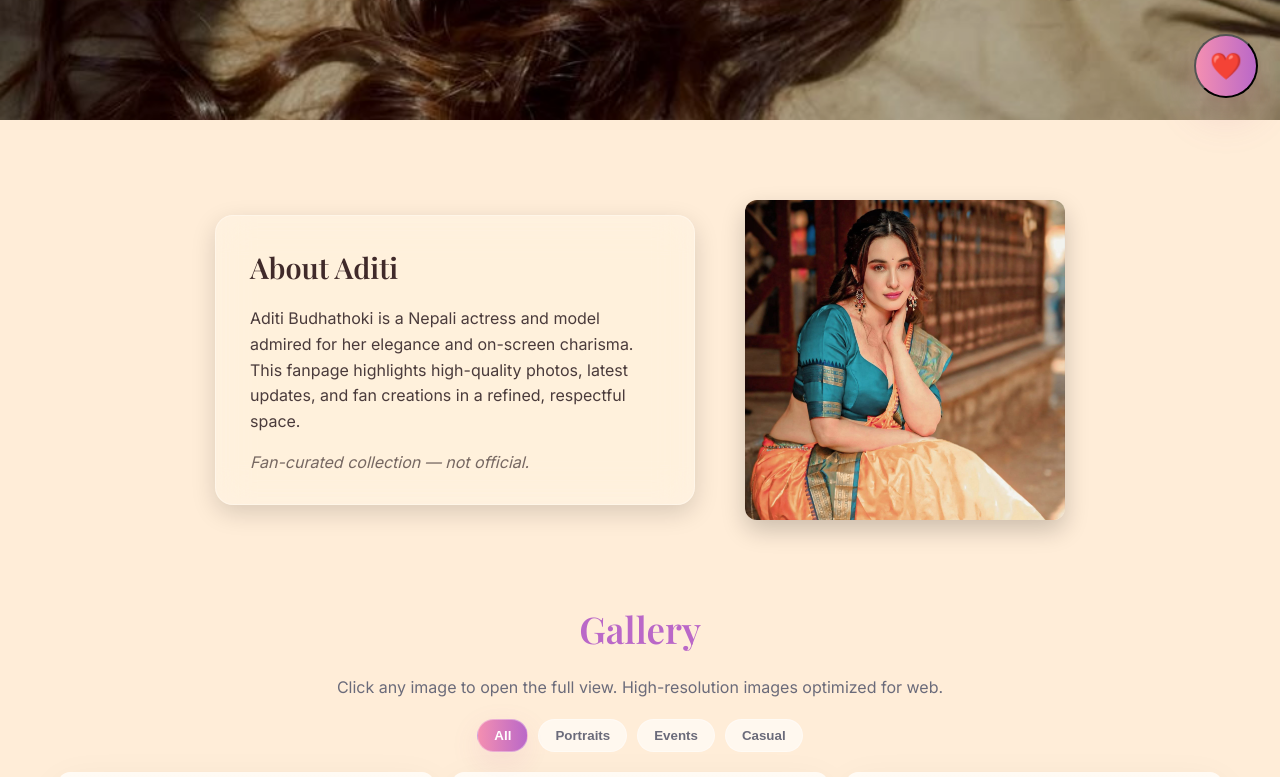
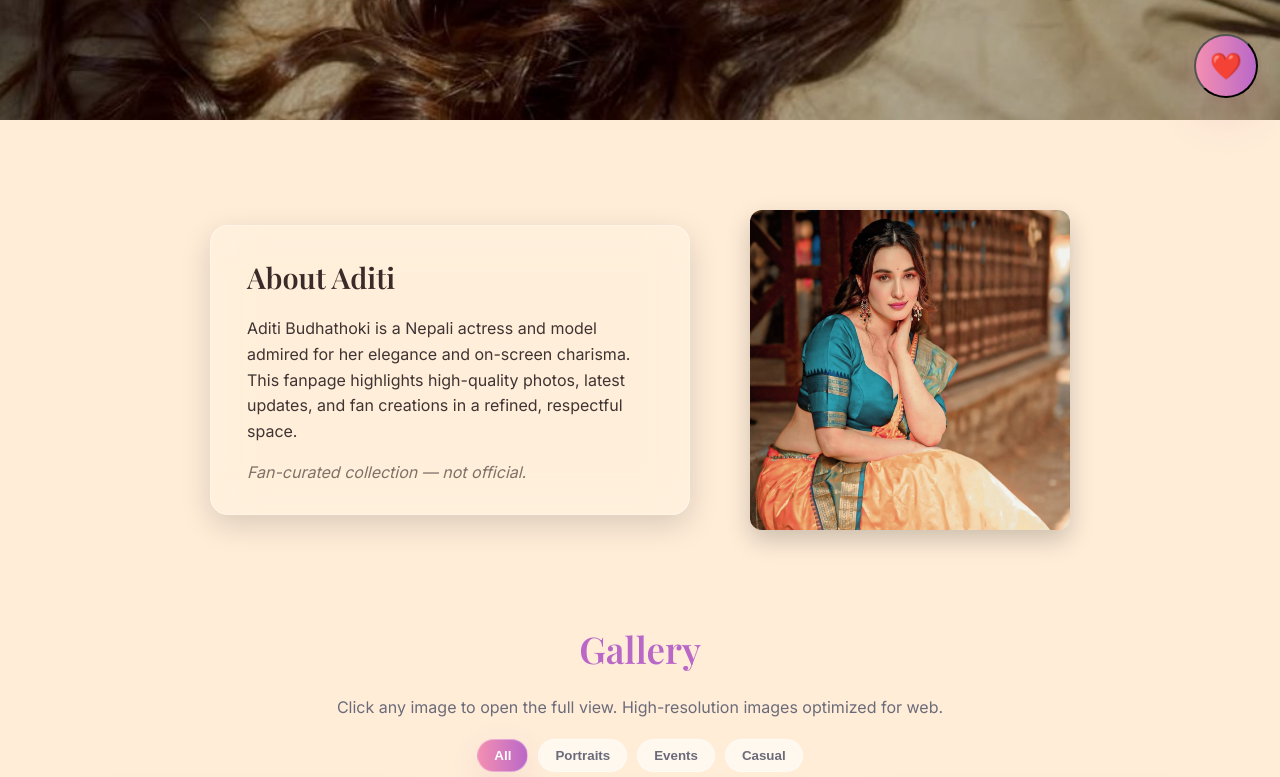
Before and after one commit to imperialknight2997-sketch/Aditilicious, a plain HTML site: page index.html in a window 1280 px wide. Shown: the part 680-1457 px from the top of the page. Drawn offline with nearby package versions, Linux system fonts and the light colour scheme.

Commit message:
Update index.html

```diff
--- a/index.html
+++ b/index.html
@@ -172,8 +172,8 @@
     /* ===== ABOUT SECTION ===== */
     /* ===== ABOUT SECTION ===== */
 .about-section {
-  background: transparent; /* use site’s beige background */
-  padding: 80px 5%;
+  background: transparent; /* remove lilac */
+  padding: 90px 5%;
   text-align: center;
   position: relative;
 }
@@ -183,47 +183,41 @@
   flex-wrap: wrap;
   justify-content: center;
   align-items: center;
-  gap: 50px;
+  gap: 60px;
   max-width: 1100px;
   margin: 0 auto;
 }
 
-/* ========== GLASS BLUR CARD ========== */
+/* ===== iOS STYLE GLASS BLUR CARD ===== */
 .frosted-card {
-  position: relative;
-  padding: 28px 34px;
+  padding: 28px 36px;
   border-radius: 18px;
-
-  /* glassmorphism background (soft transparent beige tint) */
-  background: rgba(255, 255, 255, 0.25);
-  backdrop-filter: blur(18px) saturate(1.3);
-  -webkit-backdrop-filter: blur(18px) saturate(1.3);
-
-  /* soft border & shadow */
+  background: rgba(255, 255, 255, 0.2); /* translucent white layer */
+  backdrop-filter: blur(22px) saturate(1.3);
+  -webkit-backdrop-filter: blur(22px) saturate(1.3);
   border: 1px solid rgba(255, 255, 255, 0.3);
-  box-shadow: 0 8px 25px rgba(0, 0, 0, 0.15);
-
-  color: #3b2f2f;
+  box-shadow: 0 10px 30px rgba(0, 0, 0, 0.15);
+  color: #2e2e2e;
+  max-width: 480px;
   text-align: left;
-  max-width: 480px;
-  transition: transform 0.2s ease, box-shadow 0.2s ease;
+  transition: transform 0.25s ease, box-shadow 0.25s ease;
 }
 
 .frosted-card:hover {
   transform: translateY(-4px);
-  box-shadow: 0 12px 35px rgba(0, 0, 0, 0.2);
+  box-shadow: 0 15px 40px rgba(0, 0, 0, 0.2);
 }
 
-/* text styles */
+/* Typography */
 .frosted-card h2 {
   font-size: 1.8rem;
   margin-bottom: 12px;
-  color: #402a2a;
+  color: #3b2a2a;
 }
 
 .frosted-card p {
   font-size: 1rem;
-  color: #4a3b3b;
+  color: #3f3333;
   line-height: 1.6;
 }
 
@@ -231,10 +225,10 @@
   display: block;
   margin-top: 12px;
   font-style: italic;
-  color: rgba(60, 45, 45, 0.7);
+  color: rgba(60, 45, 45, 0.65);
 }
 
-/* ========== IMAGE STYLING ========== */
+/* ===== IMAGE ===== */
 .about-image img {
   width: 320px;
   max-width: 100%;
```
